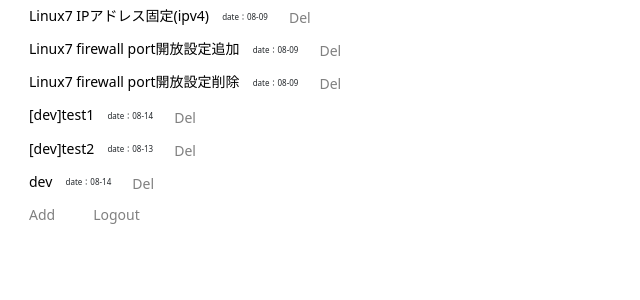
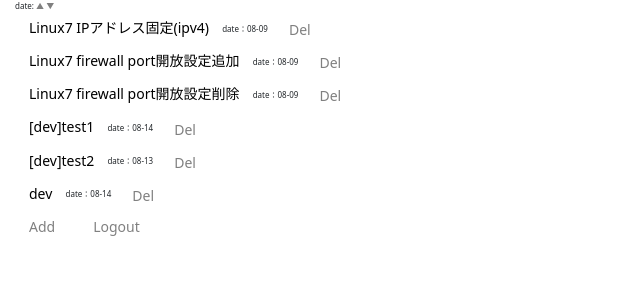
Before and after one commit to shinji8822/memo_v2, a Flask app: template templates/index.html in a window 1280 px wide. Shown: the part 36-336 px from the top of the page, without its empty margins (0-640 px from the left). Run offline with Flask 2, Linux system fonts and the light colour scheme; the template is opened without the code that fills it: values that come from a table or form of the project are taken from there, others are empty; data comes from the database, SQL or seed files in the repository; some libraries are stand-ins or nearby versions.

Commit message:
202108151257

```diff
--- a/app.py
+++ b/app.py
@@ -81,7 +81,12 @@ def unauthorized():
 def index():
     flash('Logged in as: ' + flask_login.current_user.id)
     if request.method == 'GET':
-        posts = Post.query.order_by(Post.due.desc()).all()
+        #posts = Post.query.order_by(Post.due.desc()).all()
+        #posts = Post.query.order_by(Post.due).all()
+        if (request.args.get('sort','') == 'asc'):
+            posts = Post.query.order_by(Post.due).all()
+        else:
+            posts = Post.query.order_by(Post.due.desc()).all()
         return render_template('index.html', posts=posts, today=date.today())
     else:
         title = request.form.get('title')
--- a/templates/index.html
+++ b/templates/index.html
@@ -1,6 +1,11 @@
 {% extends 'base.html' %}
 
 {% block body %}
+  <div class="ml-3" style="font-size: 0.5em;margin: 0;padding: 0px;text-indent: 15px;">
+      date:
+      <a style="text-decoration: none;color: gray;" href="/?sort=asc">▲</a>
+      <a style="text-decoration: none;color: gray;" href="/?sort=desc">▼</a>
+  </div>
 <div class="card" style="width: 36rem;margin: 0;padding: 0;text-indent: 10px;border-style: none;">
 <ul class="list-group list-group-flush">
 {% for post in posts %}
```
Also changed, not shown: app-dev.py (+6 -1 lines).
